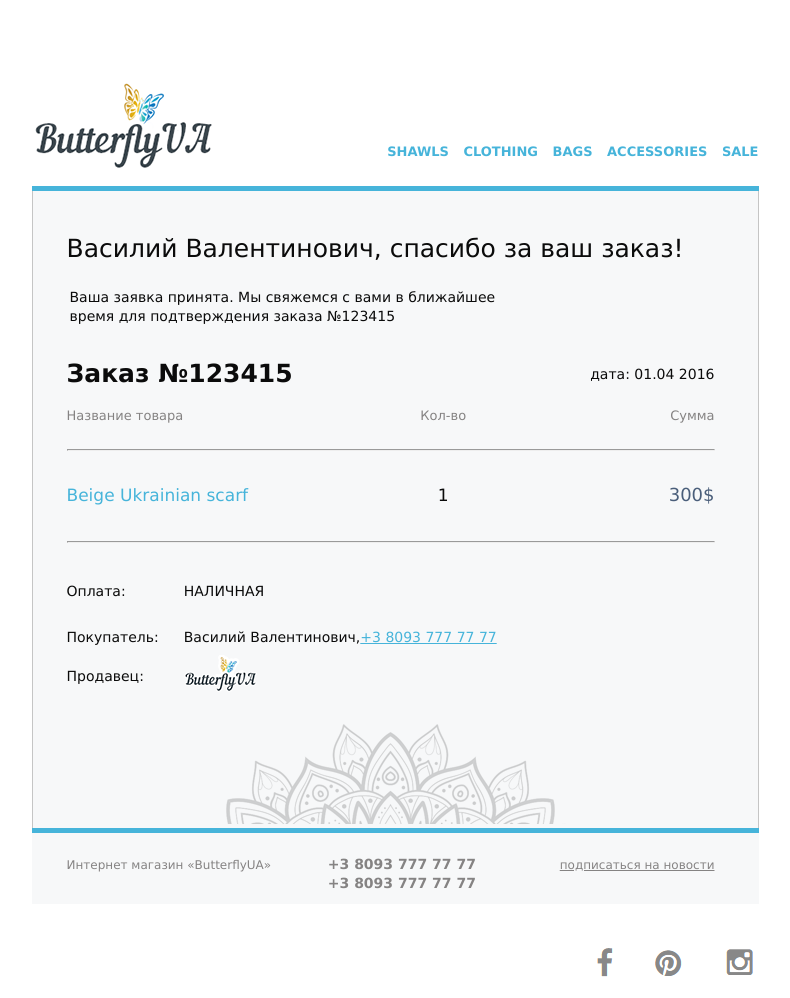
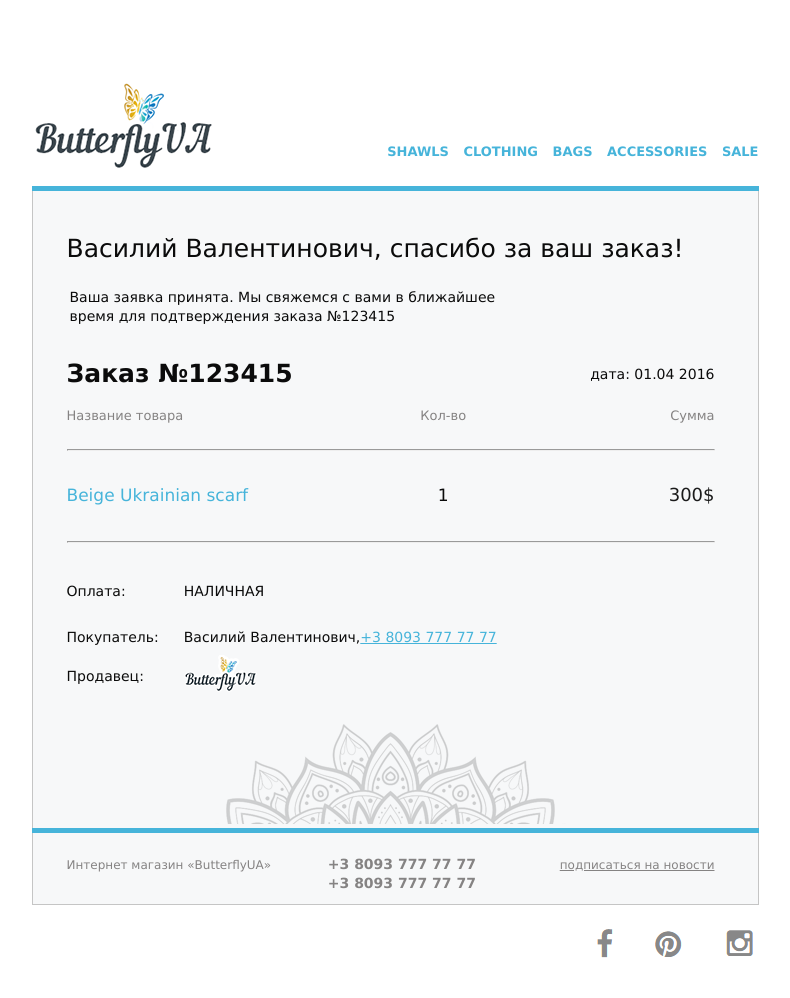
Before and after one commit to newmedia27/mateWork, a plain HTML site: page emailLetter/index.html in a window 1280 px wide. Shown: the whole page, without its empty margins (245-1035 px from the left). Drawn offline with Linux system fonts and the light colour scheme.

Commit message:
fixUpdateComments

```diff
--- a/emailLetter/index.html
+++ b/emailLetter/index.html
@@ -138,7 +138,7 @@
                                         style="color: #0b0b0b; font-size: 17px;font-weight: 400;">1</span>
                                 </td>
                                 <td align="right"><span
-                                        style="color: #4a5e7a;; font-size: 18px;">300$</span>
+                                        style="color: #1b1b1b; font-size: 18px;">300$</span>
                                 </td>
                             </tr>
                             <tr>
@@ -215,9 +215,9 @@
                     <td colspan="3" height="5px" bgcolor="#46b4da"></td>
                 </tr>
                 <tr>
-                    <td></td>
+                    <td style="border: 1px solid #c5c5c5; border-top: none; border-right: none;"></td>
                     <td>
-                        <table width="100%" cellpadding="0" cellspacing="0" style="margin:0; padding:0">
+                        <table width="100%" cellpadding="0" cellspacing="0" style="margin:0; padding:0;border-bottom: 1px solid #c5c5c5;" >
                             <tr>
                                 <td height="21px" colspan="3"></td>
                             </tr>
@@ -244,17 +244,17 @@
                             </tr>
                         </table>
                     </td>
-                    <td></td>
+                    <td style="border: 1px solid #c5c5c5; border-top: none;border-left: none;"></td>
 
                 </tr>
                 <tr>
                     <td colspan="3">
                         <table bgcolor="#ffffff" width="100%">
                             <tr>
-                                <td height="30px"></td>
+                                <td height="10px"></td>
                             </tr>
                             <tr>
-                                <td align="right">
+                                <td align="right" height="40px">
 
                                     <table width="200px">
                                         <tr>
@@ -266,7 +266,7 @@
                                                     src="img/Slice_7.png" alt=""></a></td>
                                         </tr>
                                     </table>
-
+                                </td>
                             </tr>
                         </table>
                     </td>
```
